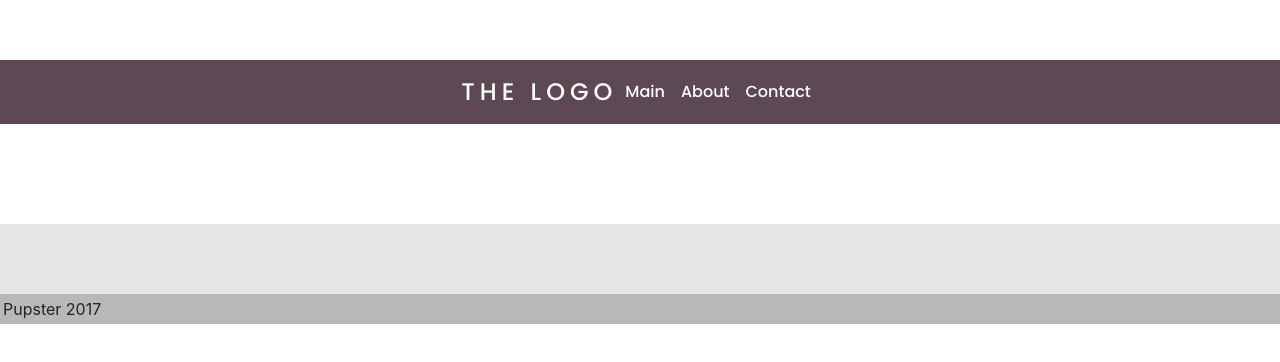
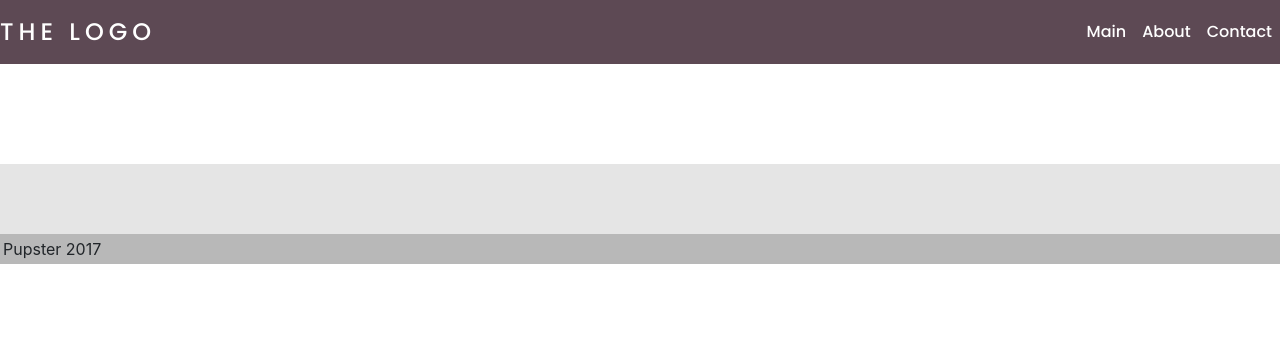
Before and after one commit to cusco1982/wjbestmock, a React (Create React App) app in the folder client/: page / in a window 1280 px wide. Shown: the top 362 px of the page. Built offline with nearby package versions, Linux system fonts and the light colour scheme.

Commit message:
took out padding

```diff
--- a/client/src/App.js
+++ b/client/src/App.js
@@ -52,7 +52,7 @@ class App extends Component {
 
       <Router>
 
-        <div style={{ marginTop: '60px' }}>
+        <div>
 
     {/* -------------------------------------------- nav component -------------------------------------------- ******/}
           <Toolbar drawerClickHandler={this.drawerToggleClickHandler} />
--- a/client/src/components/Toolbar/Toolbar.css
+++ b/client/src/components/Toolbar/Toolbar.css
@@ -1,23 +1,24 @@
-.toolbar {
-  /* position: fixed;
+/* .toolbar {
+  position: fixed;
   top: 0;
   left: 0;
   width: 100%;
   background: #521751;
-  height: 56px; */
+  height: 56px;
+} */
+
+.toolbar__navigation {
+  /* display: flex;
+  height: 100%;
+  align-items: center;
+  padding: 0 1rem; */
   display:flex;
   justify-content:space-around;
   align-items: center;
   min-height: 8vh;
   background-color: #5d4954;
   font-family: 'Poppins', sans-serif;
-}
 
-.toolbar__navigation {
-  display: flex;
-  height: 100%;
-  align-items: center;
-  padding: 0 1rem;
 }
 
 .toolbar__logo {
```
Also changed, not shown: client/src/components/Toolbar/Toolbar.js (+7 -0 lines).
